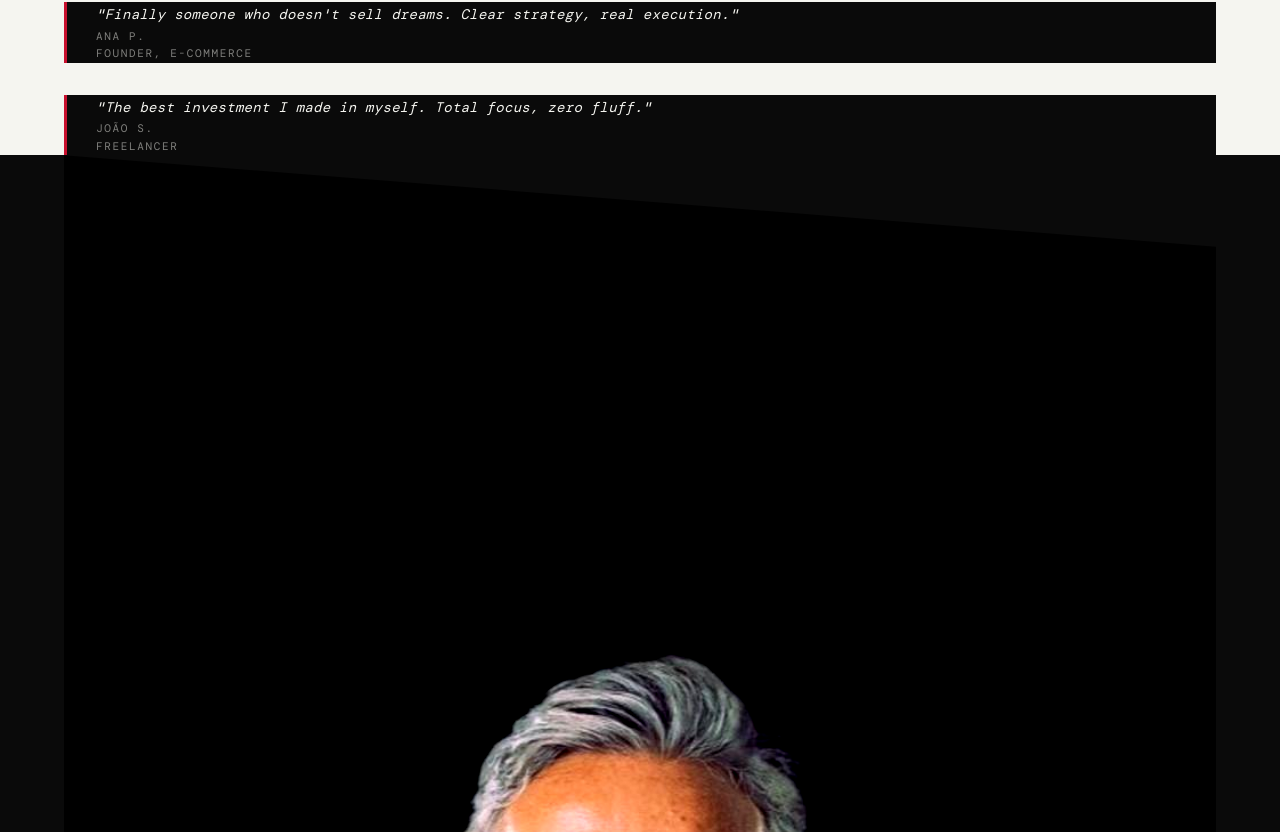
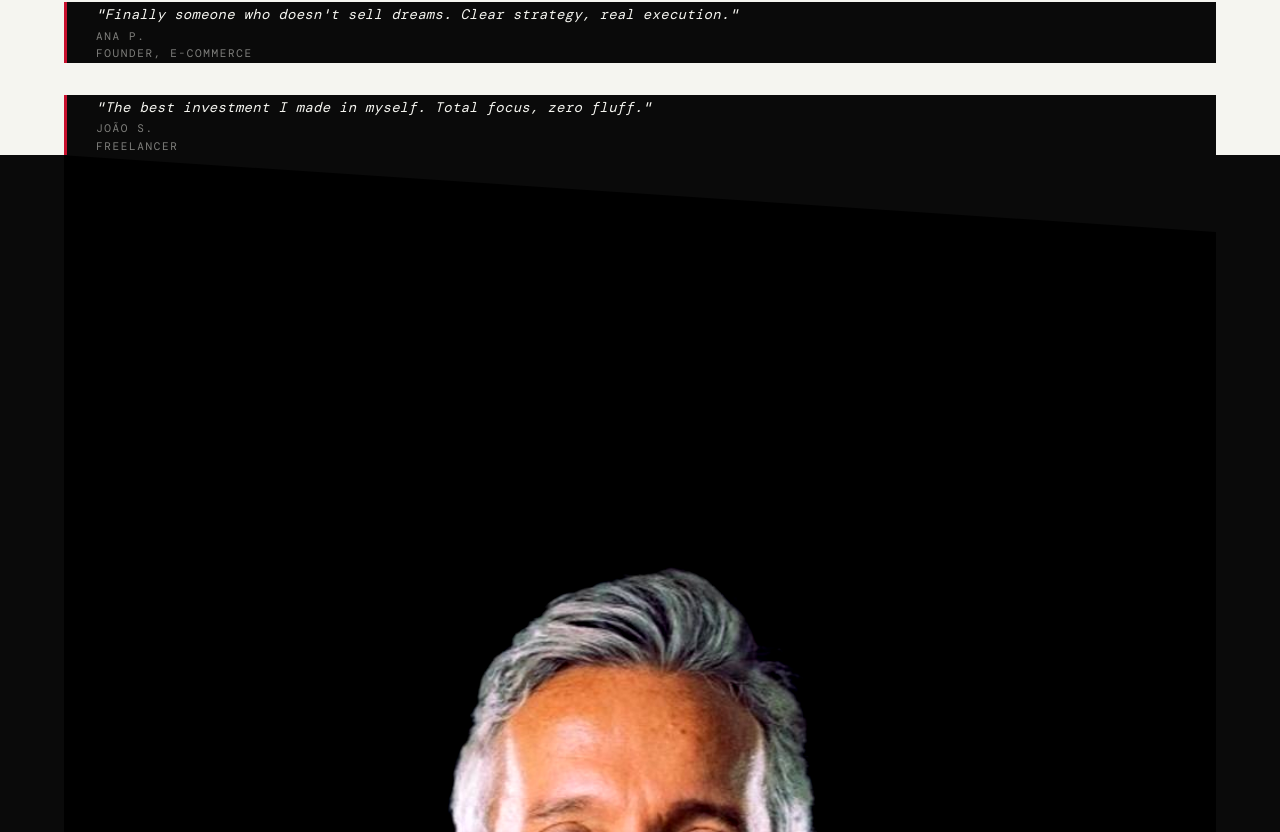
Before and after one commit to hugotorres10/helderbrito, a Next.js app: page /en in a window 1280 px wide. Shown: the part 1588-2420 px from the top of the page. Built offline with nearby package versions, Linux system fonts and the light colour scheme; a web font is replaced by a local one.

Commit message:
Fix image aspect ratio and quality - use object-cover with smart positioning

```diff
--- a/src/app/[locale]/page.tsx
+++ b/src/app/[locale]/page.tsx
@@ -30,10 +30,10 @@ export default function Home() {
             <img
               src="/images/helder-profile.jpg"
               alt="Helder Brito"
-              className="w-full h-full object-contain"
+              className="w-full h-full object-cover"
               style={{
-                filter: 'brightness(1.1) contrast(1.2)',
-                objectPosition: 'center'
+                filter: 'brightness(1.05) contrast(1.15)',
+                objectPosition: 'center 20%'
               }}
             />
           </div>
@@ -176,13 +176,14 @@ export default function Home() {
               transition={{ duration: 1, ease: [0.16, 1, 0.3, 1] }}
               className="col-span-12 md:col-span-5"
             >
-              <div className="bg-black" style={{ clipPath: 'polygon(0 0, 100% 5%, 100% 100%, 0 95%)' }}>
+              <div className="bg-black aspect-[3/4] overflow-hidden" style={{ clipPath: 'polygon(0 0, 100% 5%, 100% 100%, 0 95%)' }}>
                 <img
                   src="/images/helder-profile.jpg"
                   alt="Helder Brito"
-                  className="w-full h-auto"
+                  className="w-full h-full object-cover"
                   style={{
-                    filter: 'brightness(1.1) contrast(1.2)'
+                    filter: 'brightness(1.05) contrast(1.15)',
+                    objectPosition: 'center 30%'
                   }}
                 />
               </div>
```
